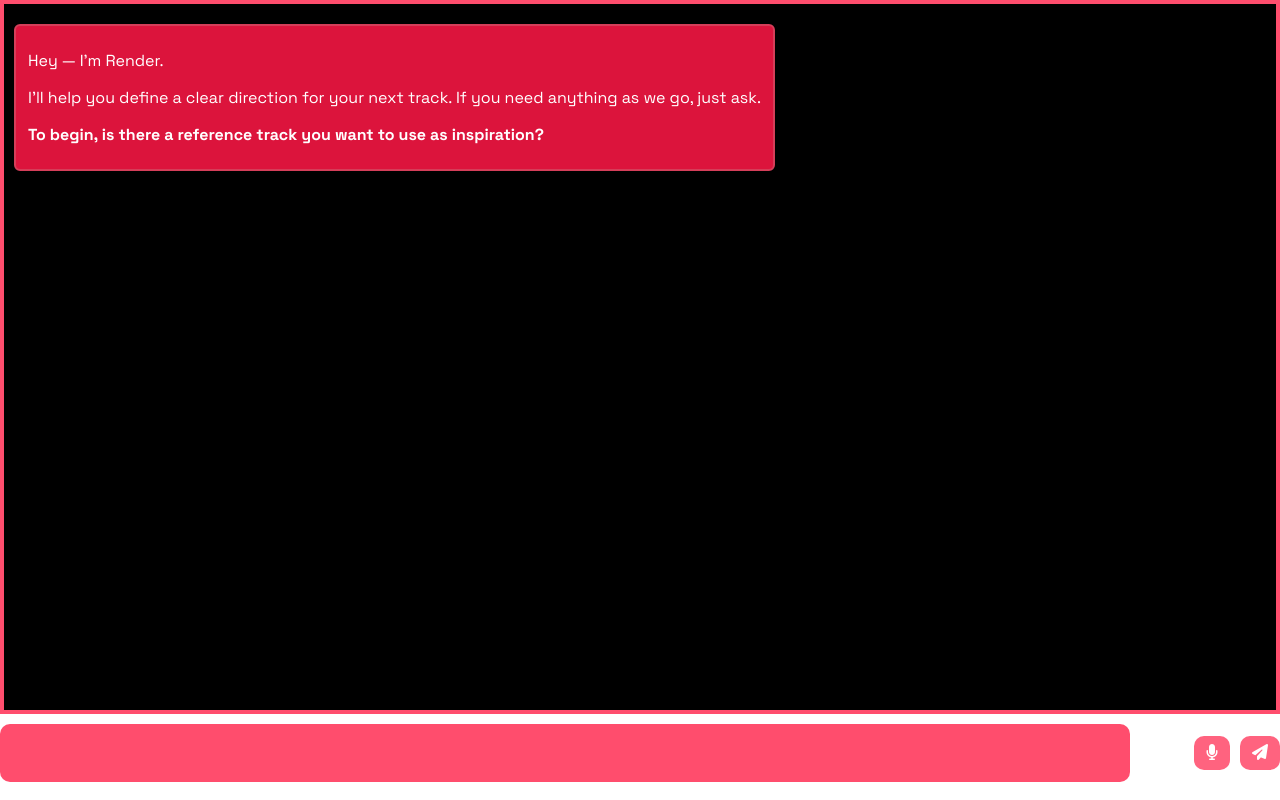
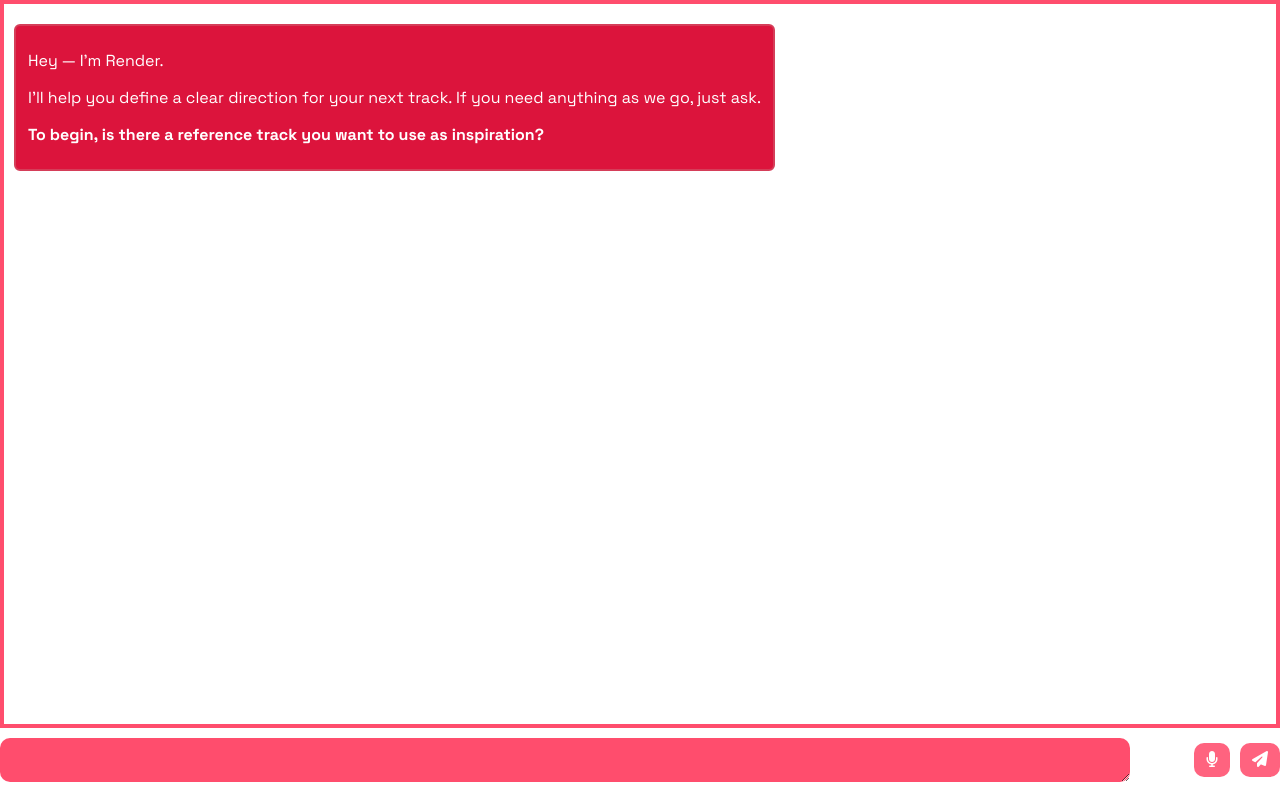
Before and after one commit to royaleagle-dev/harry-openai-chat-widget, a website: page index.html in a window 1280 px wide. Drawn offline with nearby package versions, Linux system fonts and the light colour scheme; no server answers.

Commit message:
Update style.css

```diff
--- a/style.css
+++ b/style.css
@@ -12,7 +12,7 @@ body {
   overflow-y: auto;
   padding: 10px;
   background: #FF4D6D;
-  background: black;
+  background: transparent;
   border: 4px solid #ff4d6d;
   boarder-radius: 20px;
   display: flex;
@@ -44,14 +44,14 @@ input::placeholder, textarea::placeholder{
   color: white;
   background: #171A1C;
   align-self: flex-end;
-  background: black;
+  /*background: black;*/
   border: 2px solid #ff637f;
   justify-content: flex-end;
 }
 
 .msg.assistant {
   background: crimson;
-  bakground: black;
+  /*bakground: black;*/
   color:white;
   align-self: flex-start;
   border: 2px solid #d53e59;
@@ -70,15 +70,6 @@ input[type="text"] {
   font-size: 1rem;
 }
 
-#input {
-  width: 65%;
-  resize: none; /* Prevent manual resizing */
-  overflow: hidden; /* Hide scrollbars */
-  line-height: 1.5;
-  font-size: 1rem;
-  padding: 8px;
-}
-
 button {
   padding: 8px 12px;
   font-size: 1rem;
```
